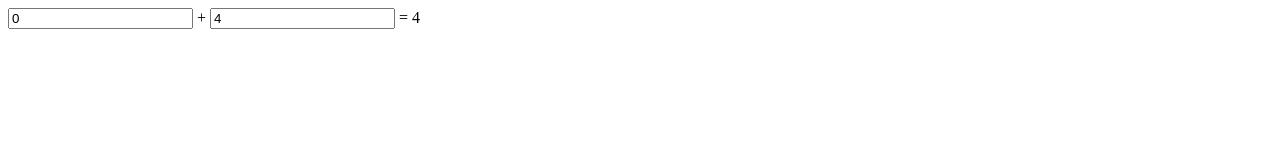
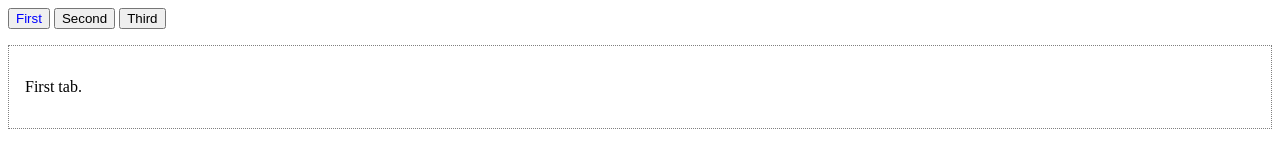
Before and after one commit to PatrickDCullen/Alpine.js-Essentials, a plain HTML site: page index.html in a window 1280 px wide. Drawn offline with nearby package versions, Linux system fonts and the light colour scheme.

Commit message:
End ep 3: Toggle Visibility Using State

```diff
--- a/index.html
+++ b/index.html
@@ -7,12 +7,28 @@
       src="https://cdn.jsdelivr.net/gh/alpinejs/alpine@v2.x.x/dist/alpine.min.js"
       defer
     ></script>
+    <style>
+        .active {color: blue;}
+    </style>
   </head>
   <body>
-    <div x-data="{ first: 0, second: 4 }">
-      <input type="text" x-model.number="first" /> +
-      <input type="text" x-model.number="second" /> =
-      <output x-text="first + second"></output>
+    <div x-data="{ currentTab: 'first' }">
+        <button @click="currentTab = 'first'" :class="{ 'active' : currentTab === 'first'}">First</button>
+        <button @click="currentTab = 'second'" :class="{ 'active' : currentTab === 'second'}">Second</button>
+        <button @click="currentTab = 'third'" :class="{ 'active' : currentTab === 'third'}">Third</button>
+
+        <div style="border: 1px dotted gray; padding: 1rem; margin-top: 1rem;">
+            <div x-show="currentTab === 'first'">
+                <p>First tab.</p>
+            </div>
+            <div x-show="currentTab === 'second'">
+                <p>Second tab.</p>
+            </div>
+            <div x-show="currentTab === 'third'">
+                <p>Third tab.</p>
+            </div>
+        </div>
+    </div>
     </div>
   </body>
 </html>
```
